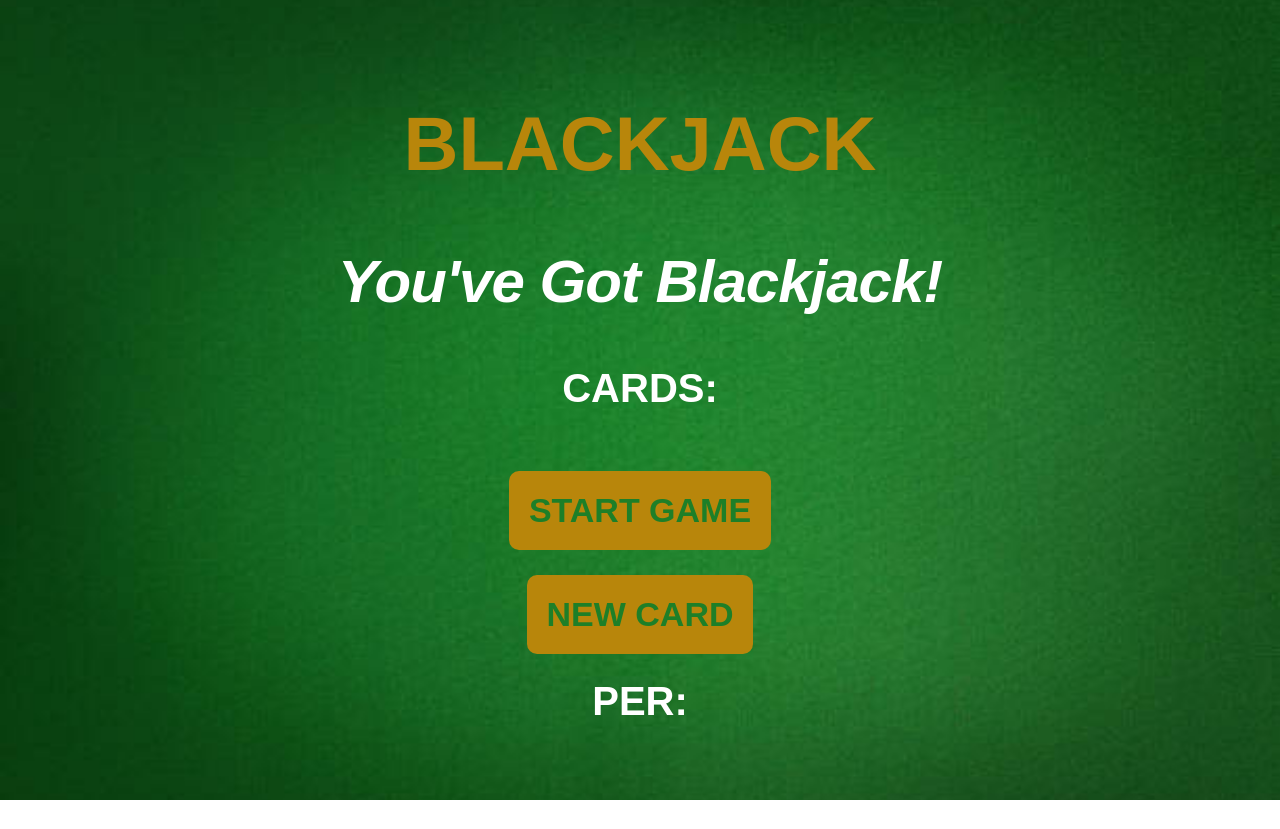
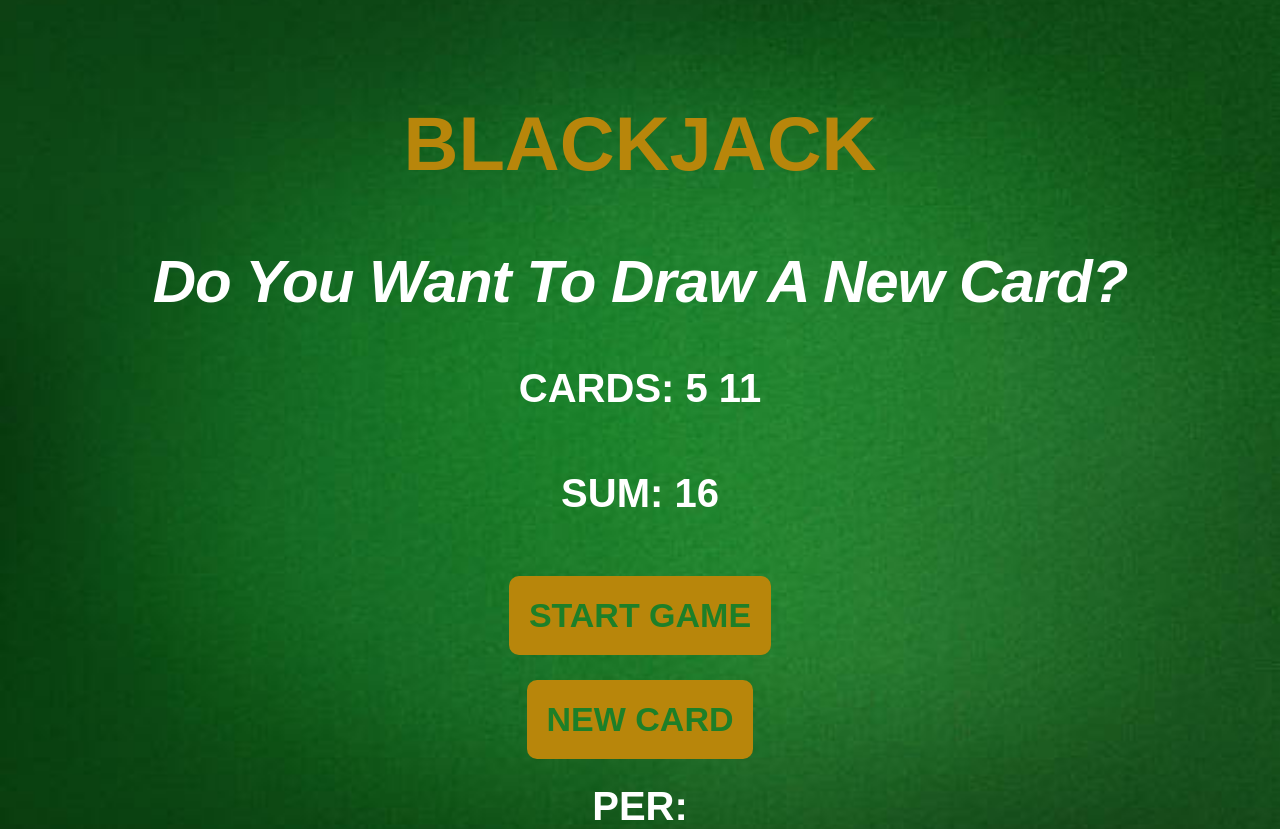
Before and after one commit to TaVitka/blackjack_project, a plain HTML site: page index.html in a window 1280 px wide. Both pictures are taken after a click on the button "START GAME". Before the commit the page ends 800 px from the top, so only its background shows below. Drawn offline with Linux system fonts and the light colour scheme.

Commit message:
added some js into a project

```diff
--- a/css/style.css
+++ b/css/style.css
@@ -85,6 +85,10 @@ body {
   margin-bottom: 60px;
 }
 
+.card__sum {
+  text-transform: uppercase;
+}
+
 
 .btn {
   display: block;
--- a/index.html
+++ b/index.html
@@ -12,16 +12,15 @@
 
   <div class="container">
     <h1 class="main__title">Blackjack</h1>
-    <h2 class="main__subtitle">You've got blackjack!</h2>
-    <span class="cards__title">Cards:</span>
+    <h2 class="main__subtitle" id="message-el"></h2>
+
     <ul class="cards__list">
-      <li class="card__random" id="card1"></li>
-      <li class="card__random" id="card2"></li>
-      <li class="card__sum" id="card-sum"></li>
+      <li class="cards__title" id="cards_num">Cards: </li>
+      <li class="card__sum" id="card-sum">Sum: </li>
     </ul>
 
-    <button class="btn" id="start">Start game</button>
-    <button class="btn" id="new-card">New card</button>
+    <button class="btn" id="start" onclick="startGame()">Start game</button>
+    <button class="btn" id="new-card" onclick="newCard()">New card</button>
 
     <span class="per" id="per">Per: </span>
   </div>
--- a/js/main.js
+++ b/js/main.js
@@ -1,3 +1,42 @@
-$(function(){
+  let firstCard = 5;
+  let secondCard = 11;
 
-});
+  let sum = firstCard + secondCard;
+  let hasBlackJack = false;
+  let isAlive = true;
+
+  let message = document.getElementById('message-el');
+  let messageEl = document.getElementById('message-el');
+  let sumEl = document.getElementById('card-sum');
+  let cardsEl = document.getElementById('cards_num');
+
+  message.textContent = 'Do you wan to play a game?'
+
+function startGame() {
+  renderGame()
+}
+
+function renderGame(){
+  if (sum < 21) {
+    message = 'Do you want to draw a new card?';
+  }
+  else if (sum === 21) {
+   message = 'Congratulations! You have a Blackjack!';
+    hasBlackJack = true;
+  }
+  else if (sum > 21) {
+    message  = 'You are out of the game!';
+    isAlive = false;
+  }
+
+  messageEl.textContent = message;
+  sumEl.textContent = 'Sum: ' + sum;
+  cardsEl.textContent = 'Cards: ' + firstCard + ' ' + secondCard;
+}
+
+function newCard() {
+  let card = 5;
+  sum += card;
+  renderGame()
+  cardsEl.textContent += ' ' + card;
+}
```
